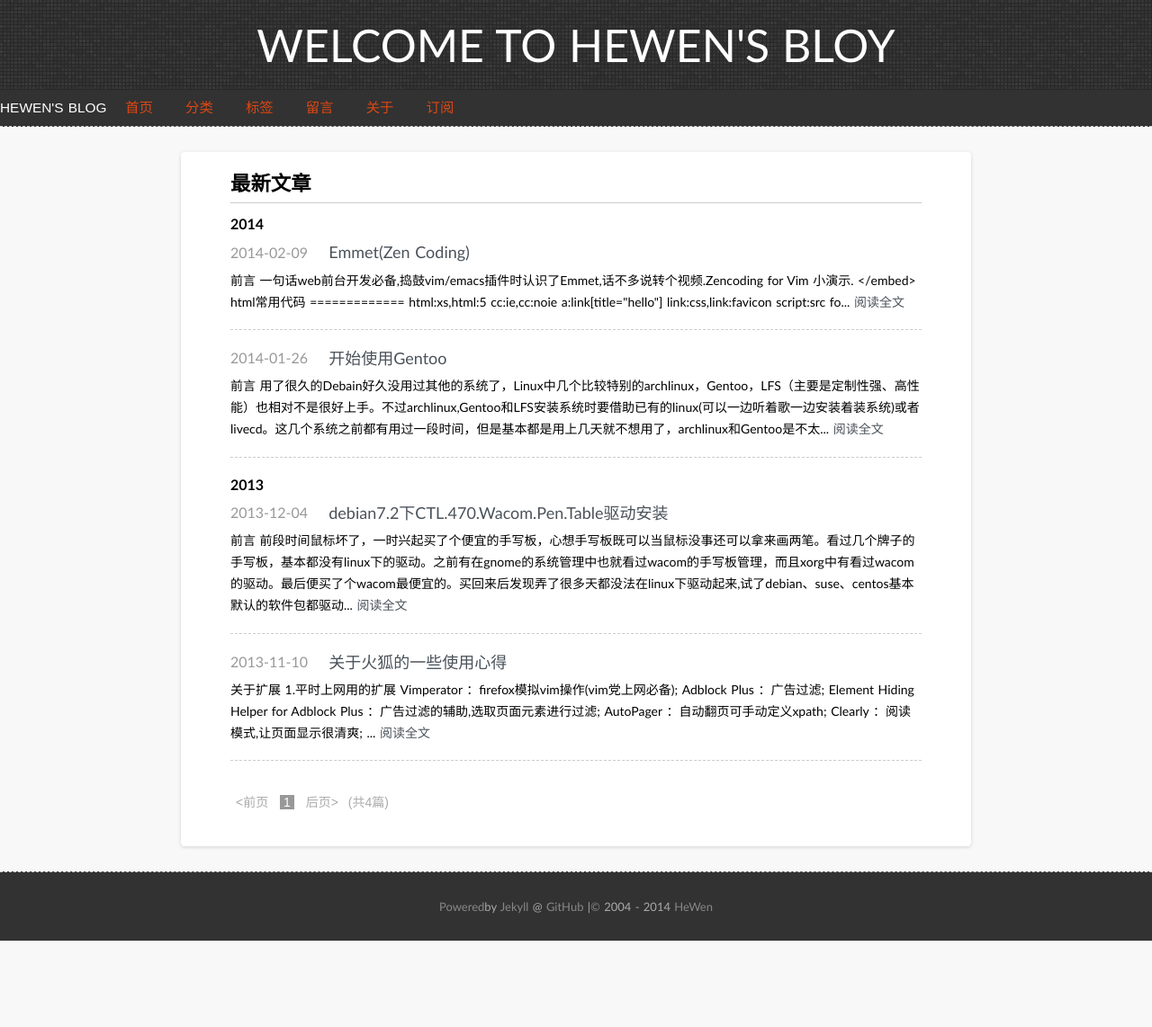
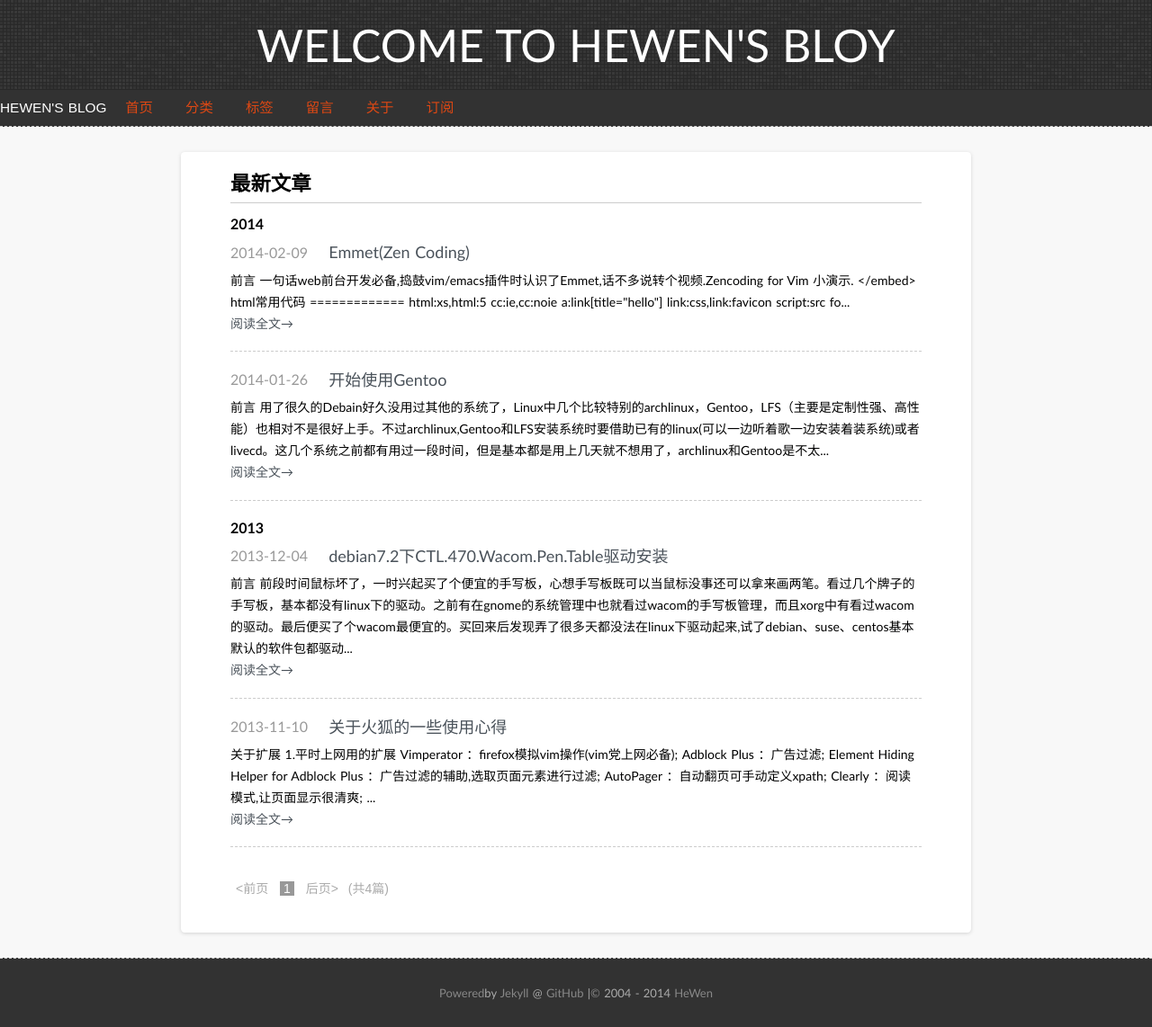
Before and after one commit to hewen/hewen.github.io, a Jekyll site: the page built from index.html, in a window 1280 px wide. Shown: the whole page at 90% size. Built offline with Jekyll 4.4.1, drawn with Linux system fonts in a browser that asks for light colours; some web fonts are replaced; Markdown is read by kramdown in place of the engine named in the settings; the list of posts is cut into pages by our own code; before the commit the page ends 1046 px from its top, so only the background shows below that.

```diff
--- a/index.html
+++ b/index.html
@@ -15,7 +15,7 @@ layout: page
     <a href="{{ post.url }}" title="{{ post.title }}">{{ post.title }}</a>
     {% if site.truncate %}
     <p>{{ post.content | strip_html | truncate: site.truncate }}
-    <a href="{{ post.url }}" title="{{ post.title }}">阅读全文</a>
+    <br/><a href="{{ post.url }}" title="{{ post.title }}">阅读全文→</a>
     </p>
     {% endif%}
     <hr/>
```
